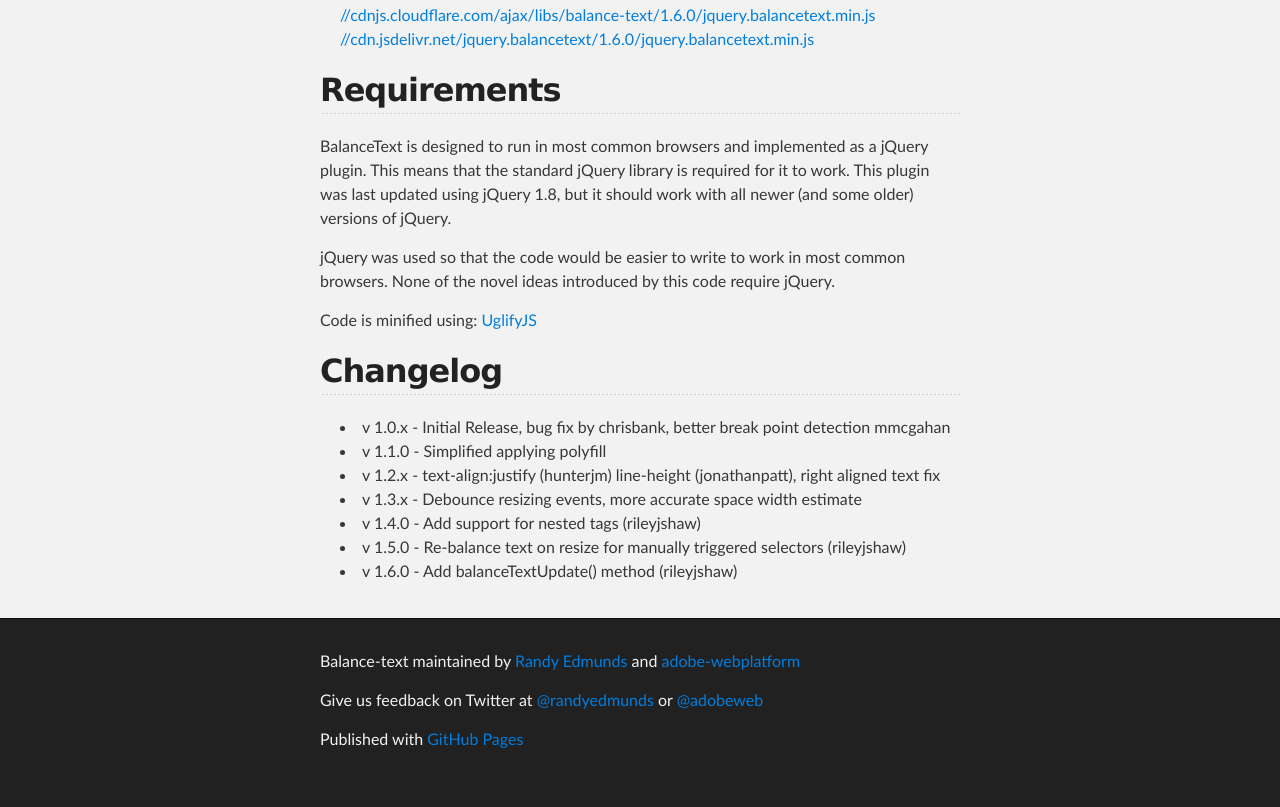
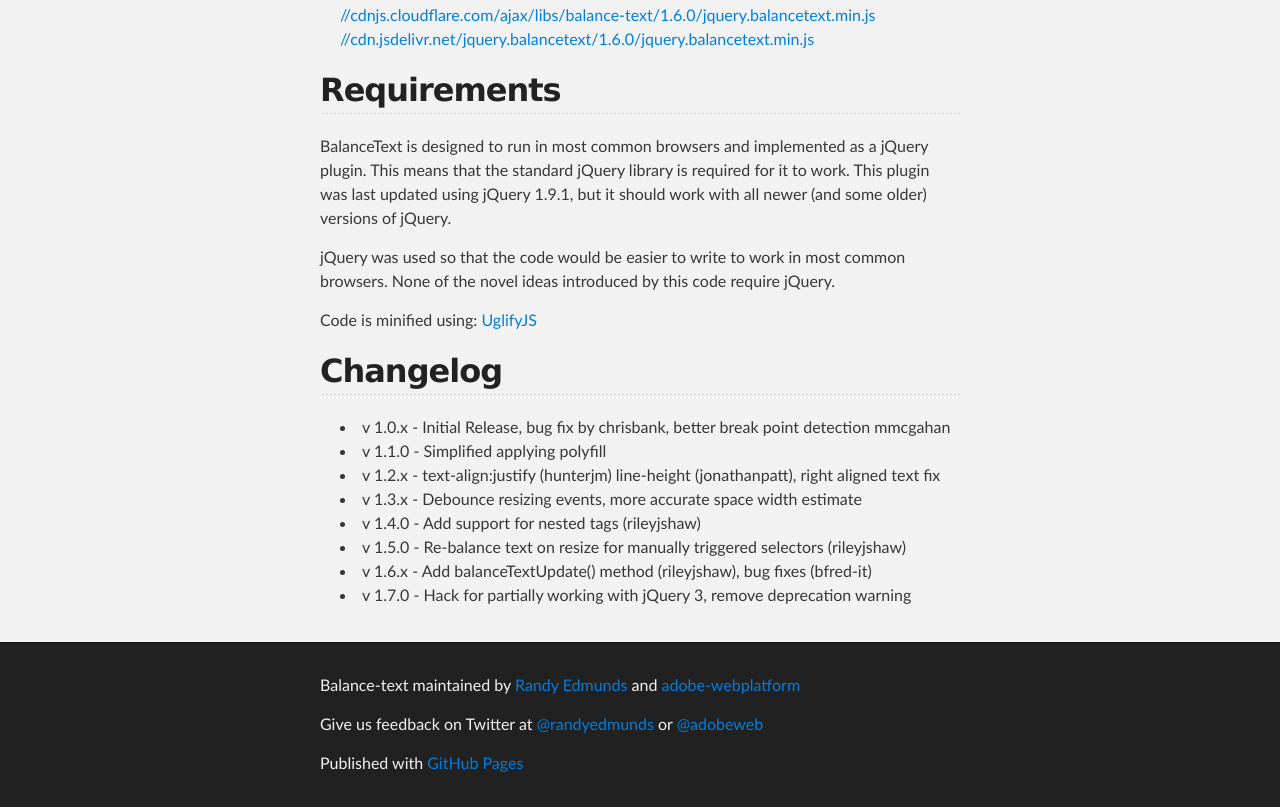
Before and after one commit to adobe/balance-text, a plain HTML site: page index.html in a window 1280 px wide. Shown: the part 1507-2314 px from the top of the page. Before the commit the page ends 2293 px from the top, so only its background shows below. Drawn offline with Linux system fonts and the light colour scheme.

Commit message:
version 1.7.0

```diff
--- a/index.html
+++ b/index.html
@@ -51,7 +51,7 @@
     }
     &lt;/style&gt;
 
-    &lt;script src="jquery-1.8.0.min.js"&gt;&lt;/script&gt;
+    &lt;script src="jquery-1.9.1.min.js"&gt;&lt;/script&gt;
     &lt;script src="jquery.balancetext.min.js"&gt;&lt;/script&gt;</pre>
 
         <p>See the <a href="demo/index.html">demo</a> provided for a working sample.</p>
@@ -76,7 +76,7 @@
         </ul>
 
         <h2>Requirements</h2>
-        <p>BalanceText is designed to run in most common browsers and implemented as a jQuery plugin. This means that the standard jQuery library is required for it to work. This plugin was last updated using jQuery 1.8, but it should work with all newer (and some older) versions of jQuery.</p>
+        <p>BalanceText is designed to run in most common browsers and implemented as a jQuery plugin. This means that the standard jQuery library is required for it to work. This plugin was last updated using jQuery 1.9.1, but it should work with all newer (and some older) versions of jQuery.</p>
         <p>jQuery was used so that the code would be easier to write to work in most common browsers. None of the novel ideas introduced by this code require jQuery.</p>
         <p>Code is minified using: <a href="http://marijnhaverbeke.nl/uglifyjs">UglifyJS</a></p>
 
@@ -88,7 +88,8 @@
           <li>v 1.3.x - Debounce resizing events, more accurate space width estimate</li>
           <li>v 1.4.0 - Add support for nested tags (rileyjshaw)</li>
           <li>v 1.5.0 - Re-balance text on resize for manually triggered selectors (rileyjshaw)</li>
-          <li>v 1.6.0 - Add balanceTextUpdate() method (rileyjshaw)</li>
+          <li>v 1.6.x - Add balanceTextUpdate() method (rileyjshaw), bug fixes (bfred-it)</li>
+          <li>v 1.7.0 - Hack for partially working with jQuery 3, remove deprecation warning</li>
         </ul>
       </section>
     </div>
```
